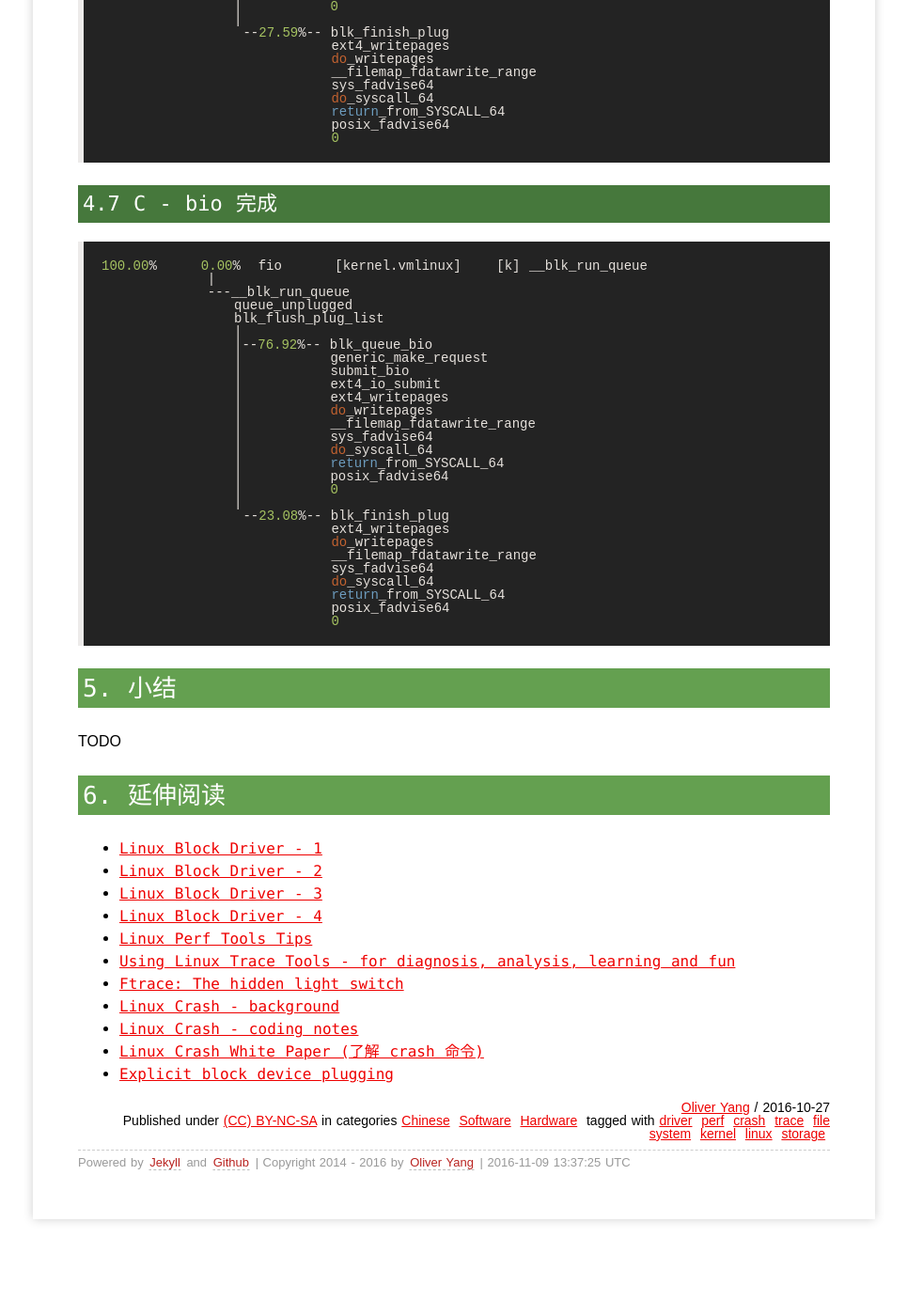
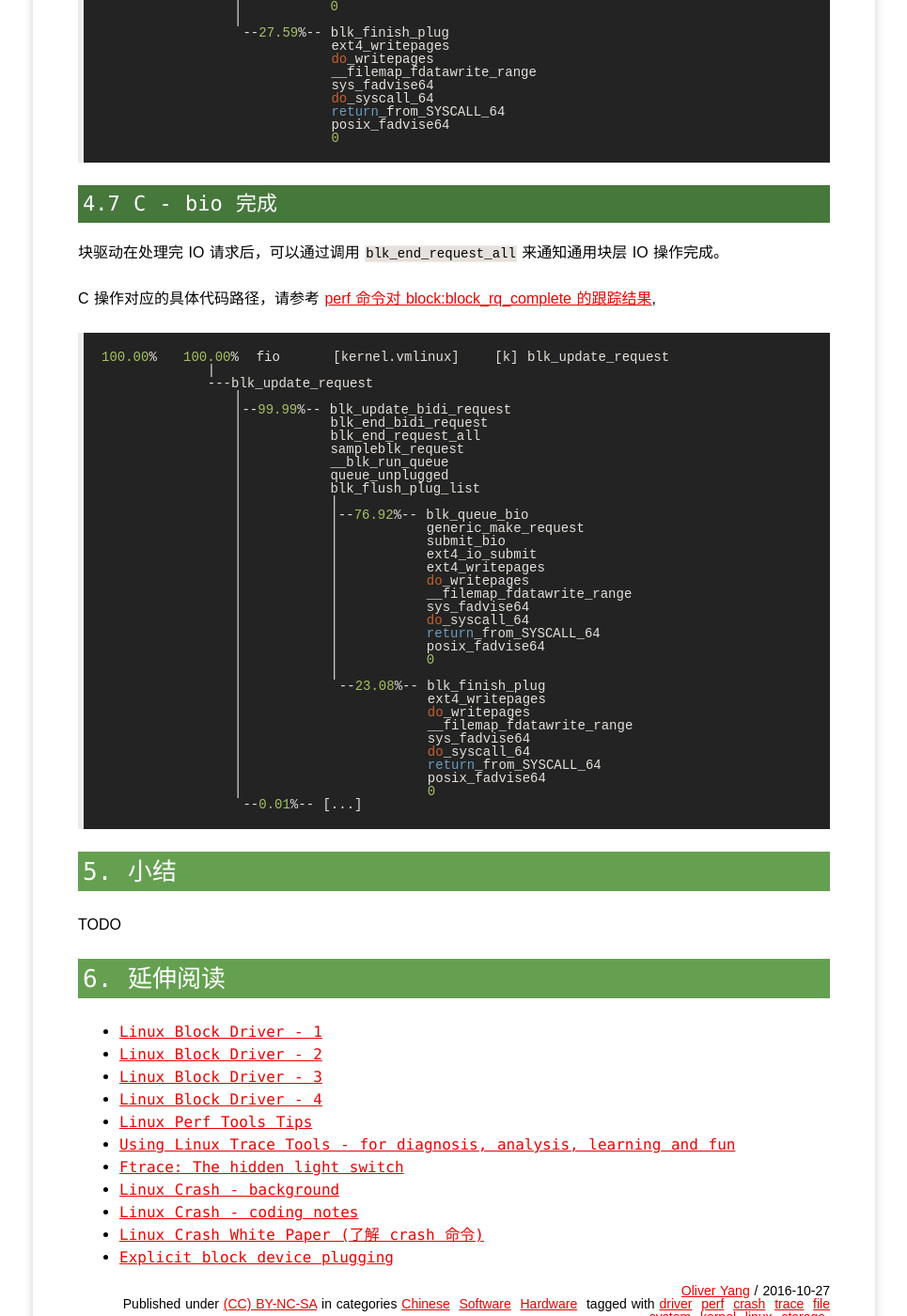
Before and after one commit to yangoliver/yangoliver.github.io, a Jekyll site: the page built from _posts/2016/2016-10-27-linux-block-driver-basic-5.md, in a window 1280 px wide and 1400 px high, scrolled down 9414 px. Shown: the whole window at 94% size, without its empty margins (157-1122 px from the left). Built offline with Jekyll 4.4.1, drawn with Linux system fonts in a browser that asks for light colours; comment, search, counter and statistics services are not loaded; before the commit the page ends 10759 px from its top, so only the background shows below that.

Commit message:
draft: fixed C action description

```diff
--- a/_posts/2016/2016-10-27-linux-block-driver-basic-5.md
+++ b/_posts/2016/2016-10-27-linux-block-driver-basic-5.md
@@ -419,35 +419,45 @@ D 操作对应的具体代码路径，请参考 [perf 命令对 block:block_rq_i
 
 ### 4.7 C - bio 完成
 
-	100.00%     0.00%  fio      [kernel.vmlinux]    [k] __blk_run_queue
+块驱动在处理完 IO 请求后，可以通过调用 `blk_end_request_all` 来通知通用块层 IO 操作完成。
+
+C 操作对应的具体代码路径，请参考 [perf 命令对 block:block_rq_complete 的跟踪结果](https://github.com/yangoliver/lktm/blob/master/drivers/block/sampleblk/labs/lab2/perf_block_rq_complete.log),
+
+	100.00%   100.00%  fio      [kernel.vmlinux]    [k] blk_update_request
                 |
-                ---__blk_run_queue
-                   queue_unplugged
-                   blk_flush_plug_list
+                ---blk_update_request
                    |
-                   |--76.92%-- blk_queue_bio
-                   |          generic_make_request
-                   |          submit_bio
-                   |          ext4_io_submit
-                   |          ext4_writepages
-                   |          do_writepages
-                   |          __filemap_fdatawrite_range
-                   |          sys_fadvise64
-                   |          do_syscall_64
-                   |          return_from_SYSCALL_64
-                   |          posix_fadvise64
-                   |          0
-                   |
-                    --23.08%-- blk_finish_plug
-                              ext4_writepages
-                              do_writepages
-                              __filemap_fdatawrite_range
-                              sys_fadvise64
-                              do_syscall_64
-                              return_from_SYSCALL_64
-                              posix_fadvise64
-                              0
-
+                   |--99.99%-- blk_update_bidi_request
+                   |          blk_end_bidi_request
+                   |          blk_end_request_all
+                   |          sampleblk_request
+                   |          __blk_run_queue
+                   |          queue_unplugged
+                   |          blk_flush_plug_list
+                   |          |
+                   |          |--76.92%-- blk_queue_bio
+                   |          |          generic_make_request
+                   |          |          submit_bio
+                   |          |          ext4_io_submit
+                   |          |          ext4_writepages
+                   |          |          do_writepages
+                   |          |          __filemap_fdatawrite_range
+                   |          |          sys_fadvise64
+                   |          |          do_syscall_64
+                   |          |          return_from_SYSCALL_64
+                   |          |          posix_fadvise64
+                   |          |          0
+                   |          |
+                   |           --23.08%-- blk_finish_plug
+                   |                     ext4_writepages
+                   |                     do_writepages
+                   |                     __filemap_fdatawrite_range
+                   |                     sys_fadvise64
+                   |                     do_syscall_64
+                   |                     return_from_SYSCALL_64
+                   |                     posix_fadvise64
+                   |                     0
+                    --0.01%-- [...]
 
 ## 5. 小结
 
```
